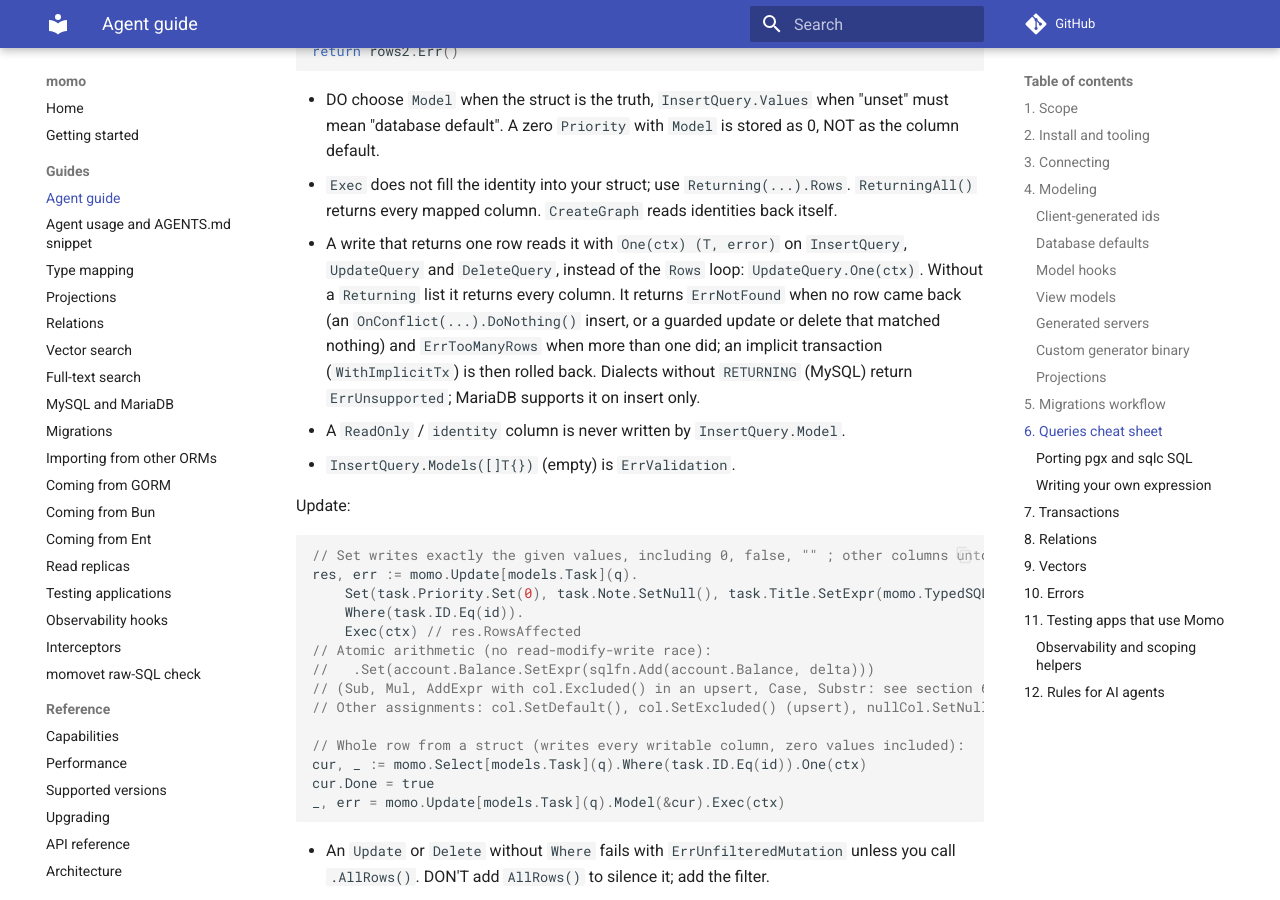
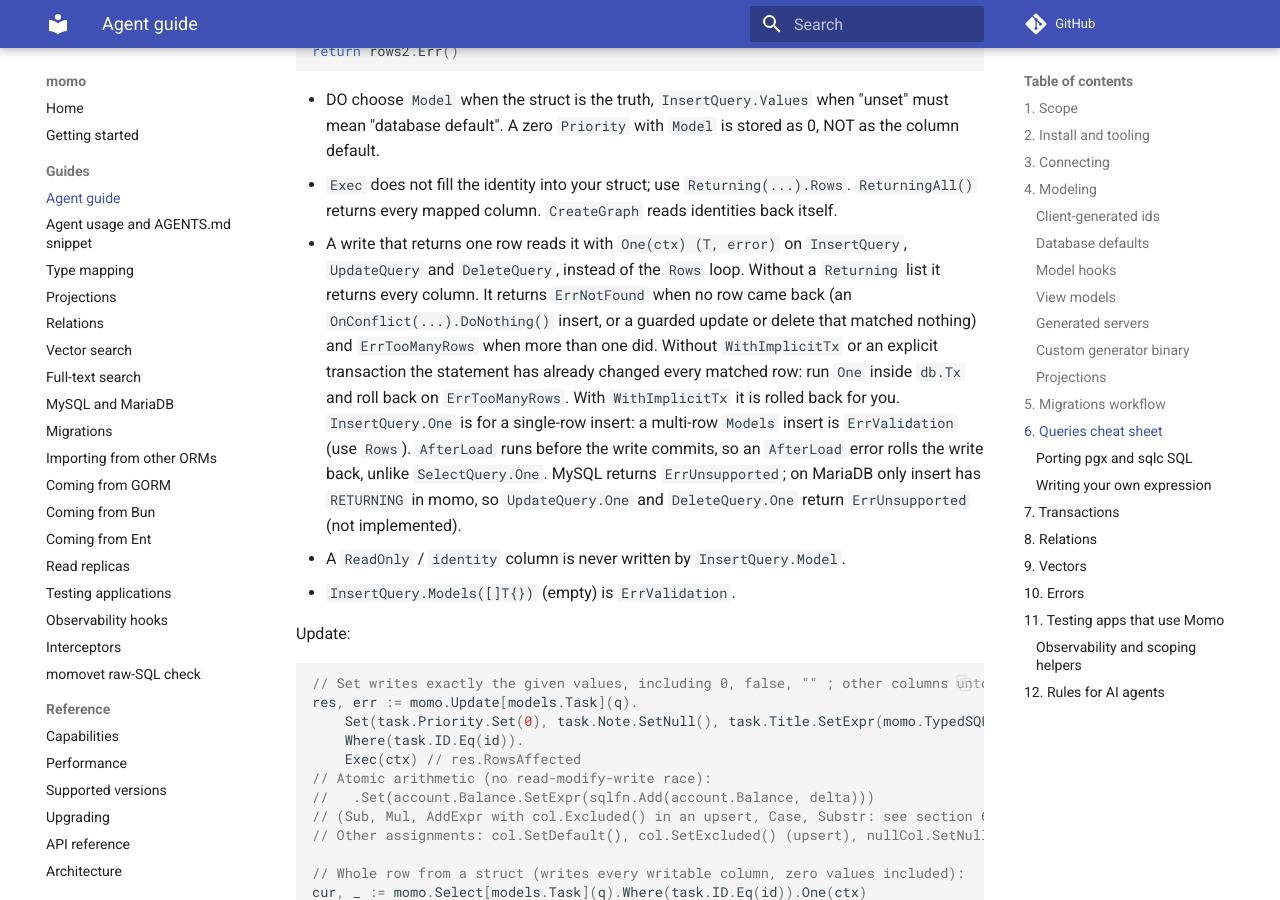
Before and after one commit to azrtydxb/momo, an MkDocs documentation site: the page built from docs/ai-guide.md, in a window 1280 px wide and 900 px high, scrolled down 24374 px. Built offline with MkDocs 1.6.1 and Material for MkDocs 9.7.7, drawn with Linux system fonts in a browser that asks for light colours; comment, search, counter and statistics services are not loaded; the version menu is left out.

Commit message:
fix: One refuses a bulk insert and documents the non-atomic and AfterLoad caveats (#78)

```diff
--- a/docs/ai-guide.md
+++ b/docs/ai-guide.md
@@ -1124,13 +1124,18 @@ return rows2.Err()
   `ReturningAll()` returns every mapped column. `CreateGraph` reads identities
   back itself.
 - A write that returns one row reads it with `One(ctx) (T, error)` on
-  `InsertQuery`, `UpdateQuery` and `DeleteQuery`, instead of the `Rows` loop:
-  `UpdateQuery.One(ctx)`. Without a `Returning` list
-  it returns every column. It returns `ErrNotFound` when no row came back (an
-  `OnConflict(...).DoNothing()` insert, or a guarded update or delete that
-  matched nothing) and `ErrTooManyRows` when more than one did; an implicit
-  transaction (`WithImplicitTx`) is then rolled back. Dialects without `RETURNING` (MySQL) return
-  `ErrUnsupported`; MariaDB supports it on insert only.
+  `InsertQuery`, `UpdateQuery` and `DeleteQuery`, instead of the `Rows` loop.
+  Without a `Returning` list it returns every column. It returns `ErrNotFound`
+  when no row came back (an `OnConflict(...).DoNothing()` insert, or a guarded
+  update or delete that matched nothing) and `ErrTooManyRows` when more than
+  one did. Without `WithImplicitTx` or an explicit transaction the statement has
+  already changed every matched row: run `One` inside `db.Tx` and roll back on
+  `ErrTooManyRows`. With `WithImplicitTx` it is rolled back for you.
+  `InsertQuery.One` is for a single-row insert: a multi-row `Models` insert is
+  `ErrValidation` (use `Rows`). `AfterLoad` runs before the write commits, so an
+  `AfterLoad` error rolls the write back, unlike `SelectQuery.One`. MySQL returns
+  `ErrUnsupported`; on MariaDB only insert has `RETURNING` in momo, so `UpdateQuery.One`
+  and `DeleteQuery.One` return `ErrUnsupported` (not implemented).
 - A `ReadOnly` / `identity` column is never written by `InsertQuery.Model`.
 - `InsertQuery.Models([]T{})` (empty) is `ErrValidation`.
 
```
Also changed, not shown: docs/capabilities.md (+1 -1 lines), docs/upgrading.md (+9 -2 lines), 1 other file.
